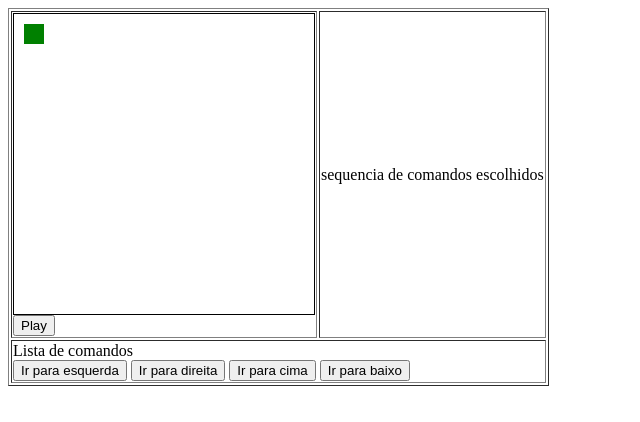
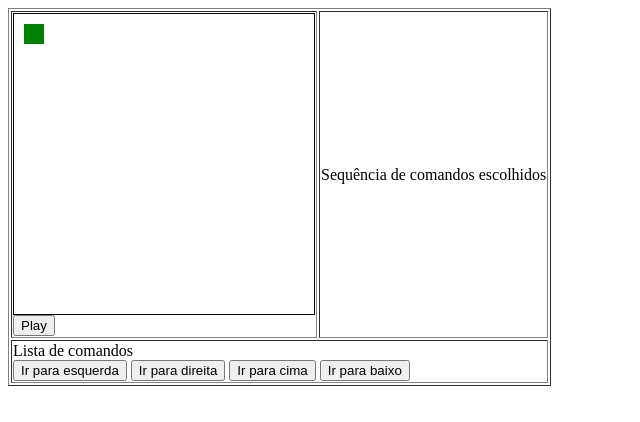
Before and after one commit to rafaelgmotta/rafaelgmotta.github.io, a plain HTML site: page index.html in a window 1280 px wide. Shown: the full height of the page, 0-640 px from the left. Drawn offline with Linux system fonts and the light colour scheme.

Commit message:
Update index.html

```diff
--- a/index.html
+++ b/index.html
@@ -11,7 +11,7 @@
       <input type="button" id="play" value="Play">
     </td>
     <td>
-      sequencia de comandos escolhidos
+      Sequência de comandos escolhidos
     </td>
   </tr>
   <tr>
```
